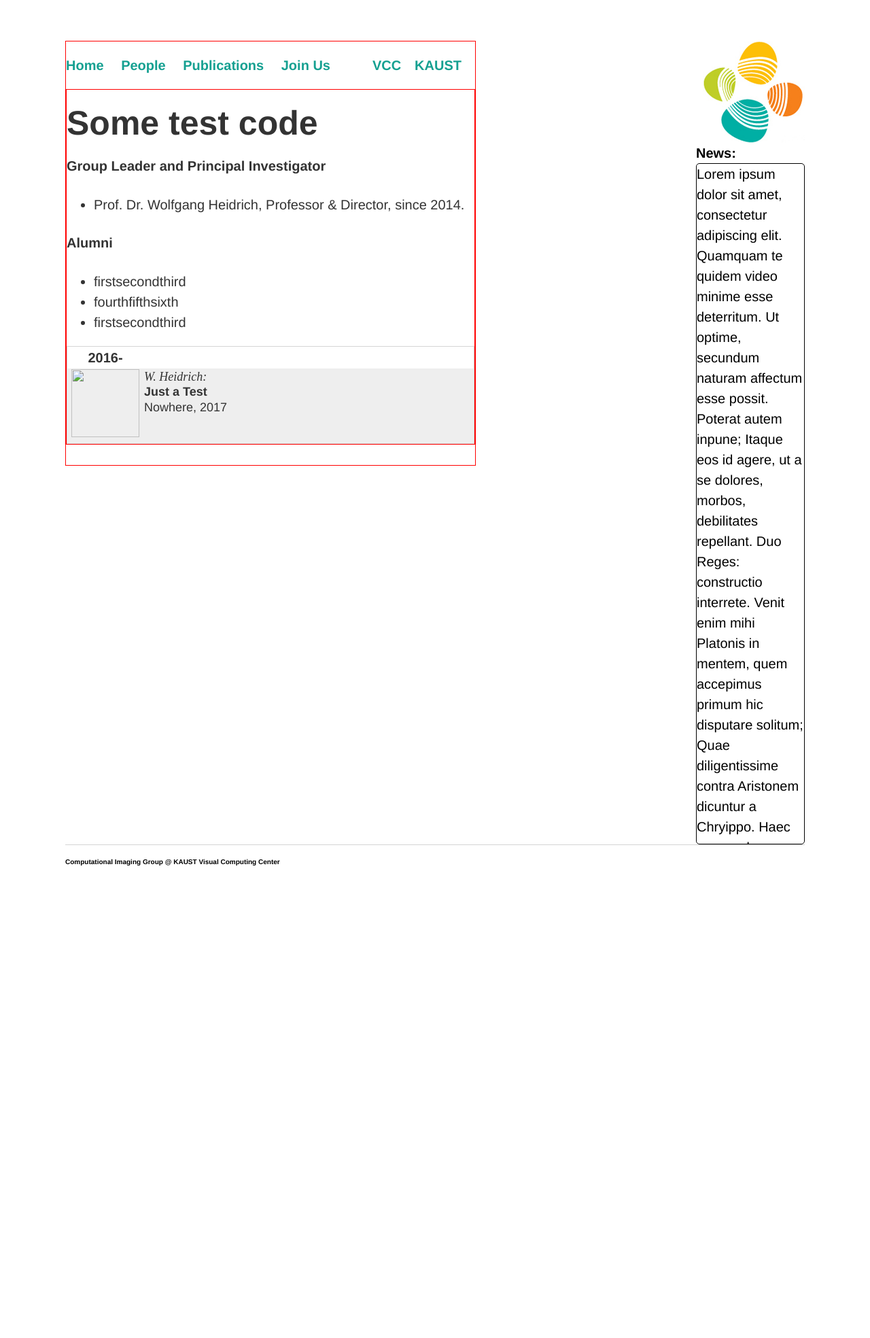
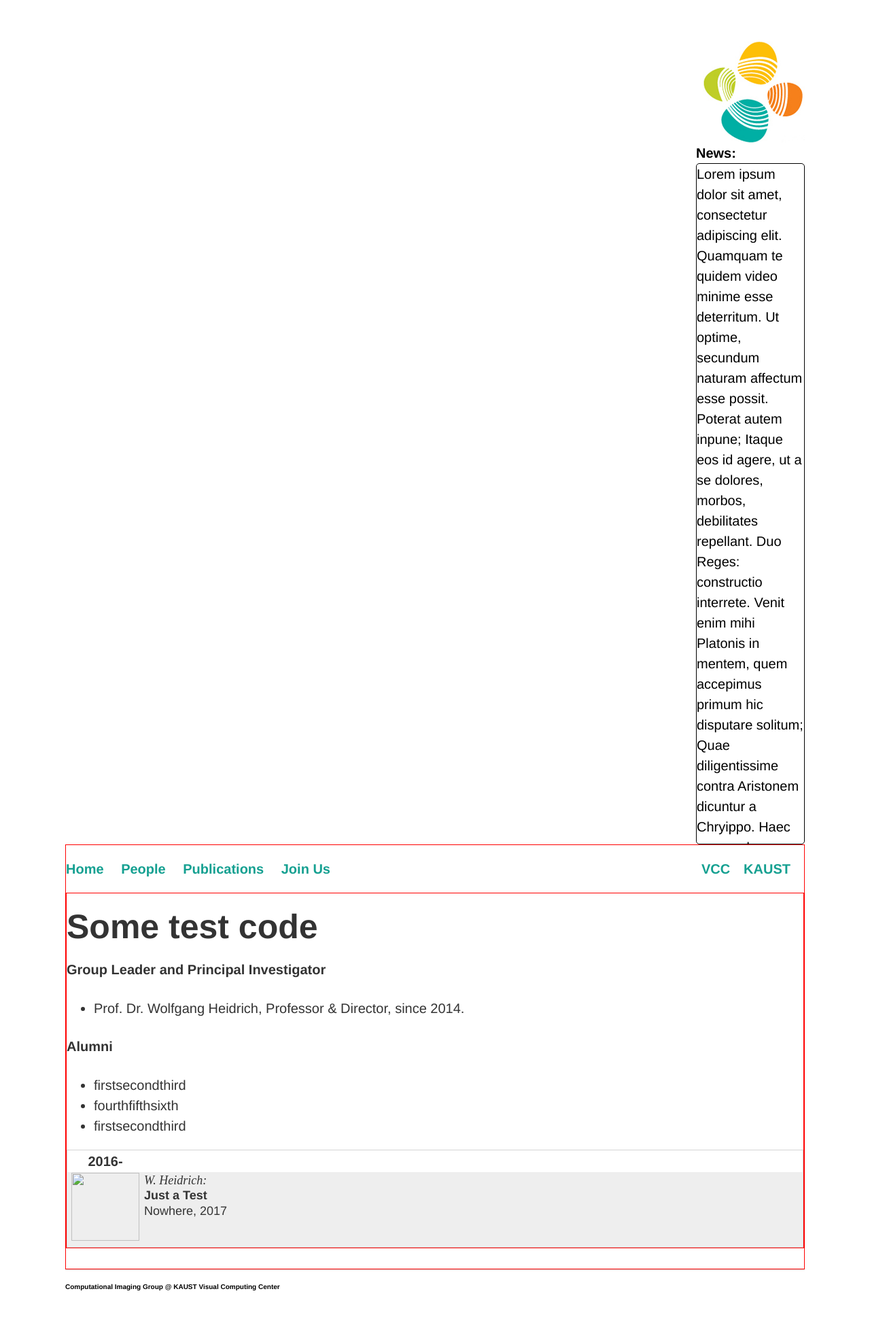
Before and after one commit to vccimaging/vccimaging.github.io, a Jekyll site: the page built from test.html, in a window 1280 px wide. Shown: the whole page at 68% size. Built offline with Jekyll 4.4.1, drawn with Linux system fonts in a browser that asks for light colours; before the commit the page ends 1343 px from its top, so only the background shows below that.

Commit message:
Update test.html

```diff
--- a/test.html
+++ b/test.html
@@ -4,7 +4,7 @@
 news: true
 ---
 
-<div style="display:block;border:1px solid red;width:600px;">
+<div style="display:block;border:1px solid red;">
 <h1> Some test code</h1>
 
 <h4>Group Leader and Principal Investigator</h4>
```
